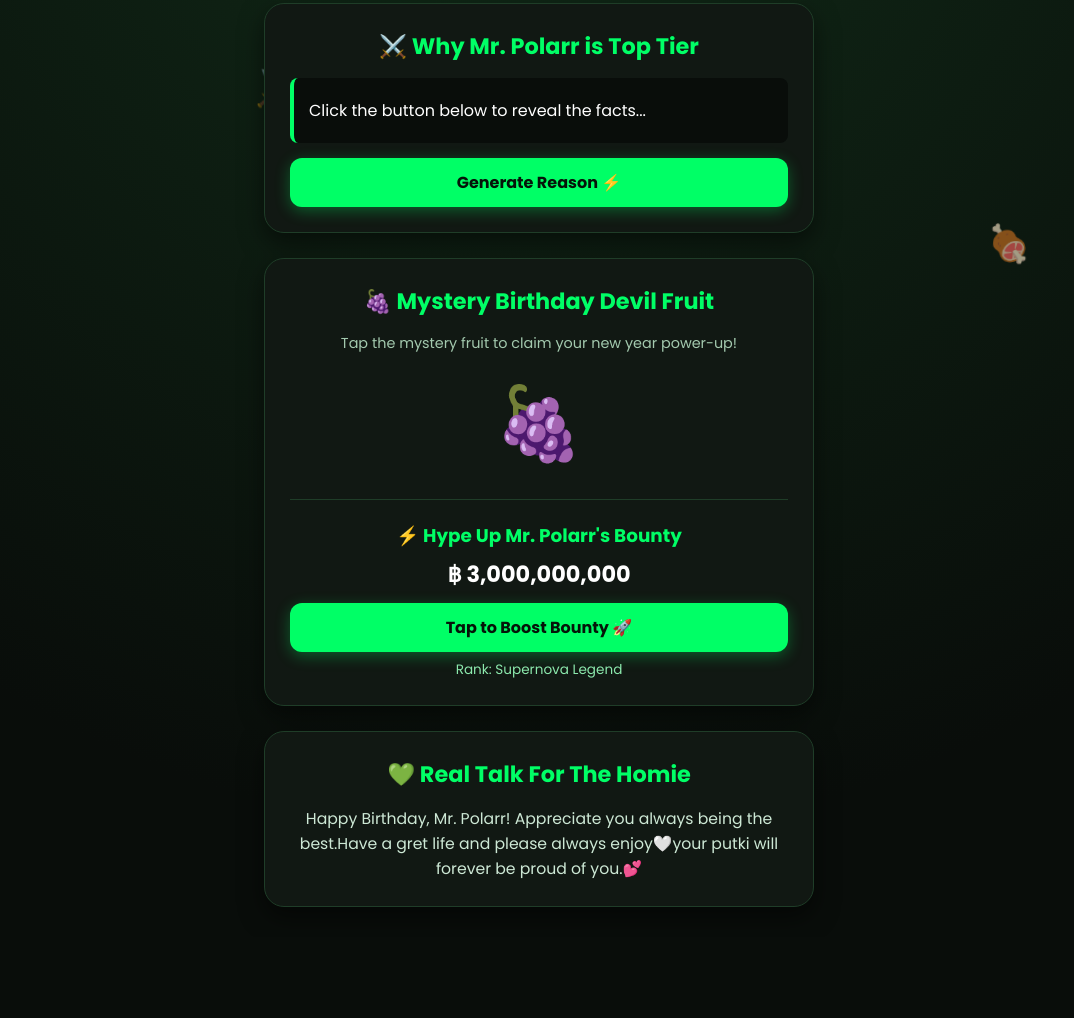
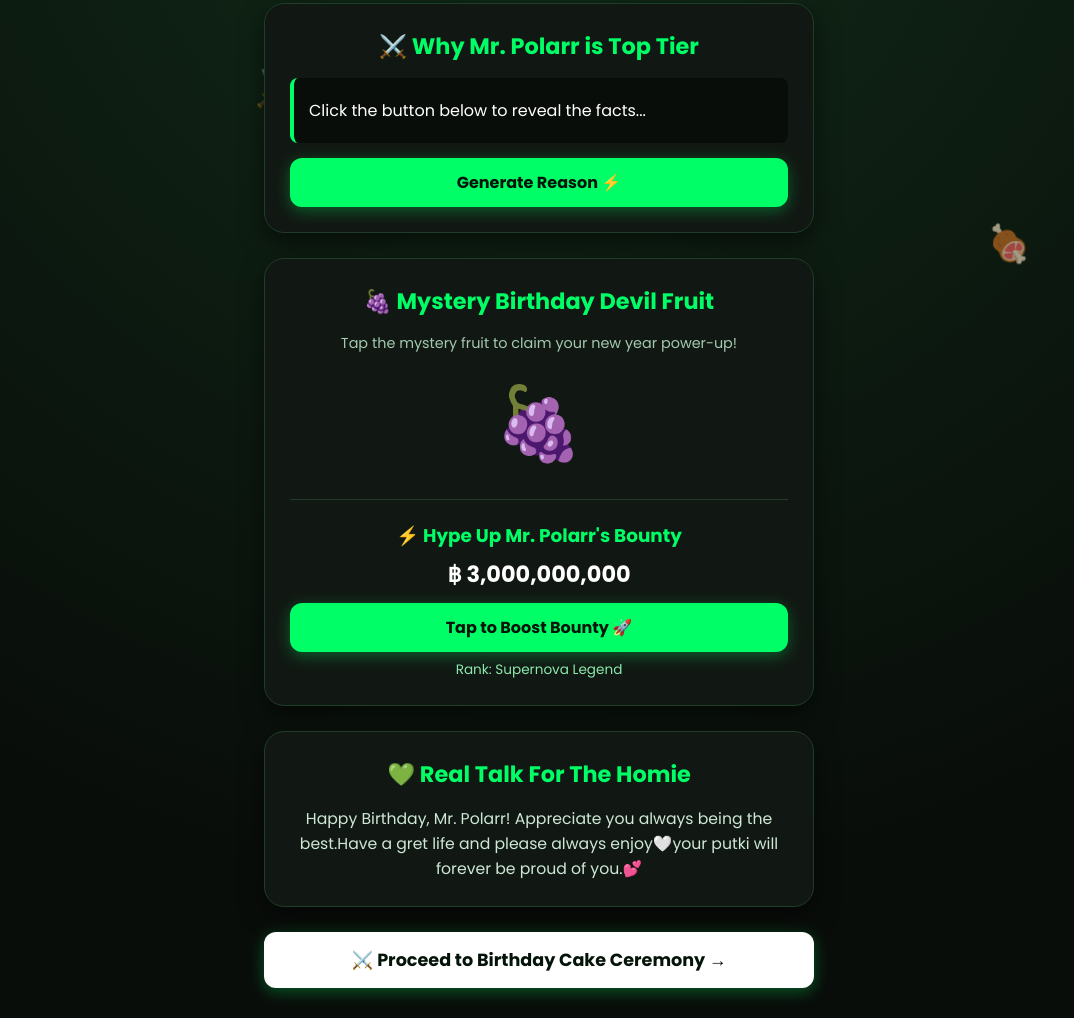
Before and after one commit to krijashrestha14-ctrl/birthdayy, a plain HTML site: page index.html in a window 1280 px wide. Shown: the part 508-1526 px from the top of the page, without its empty margins (101-1175 px from the left). Before the commit the page ends 1445 px from the top, so only its background shows below. Drawn offline with Linux system fonts and the light colour scheme.

Commit message:
Update index.html

```diff
--- a/index.html
+++ b/index.html
@@ -273,6 +273,12 @@
         Happy Birthday, Mr. Polarr! Appreciate you always being the best.Have a gret life and please always enjoy🤍your putki will forever be proud of you.💕
       </p>
     </div>
+    <!-- 5. LINK TO CAKE CUTTING PAGE -->
+    <a href="cake.html" style="text-decoration: none;">
+      <button class="btn" style="background: #ffffff; color: #051409; font-size: 1.1rem; padding: 15px;">
+        ⚔️ Proceed to Birthday Cake Ceremony →
+      </button>
+    </a>
 
   </div>
 
```
